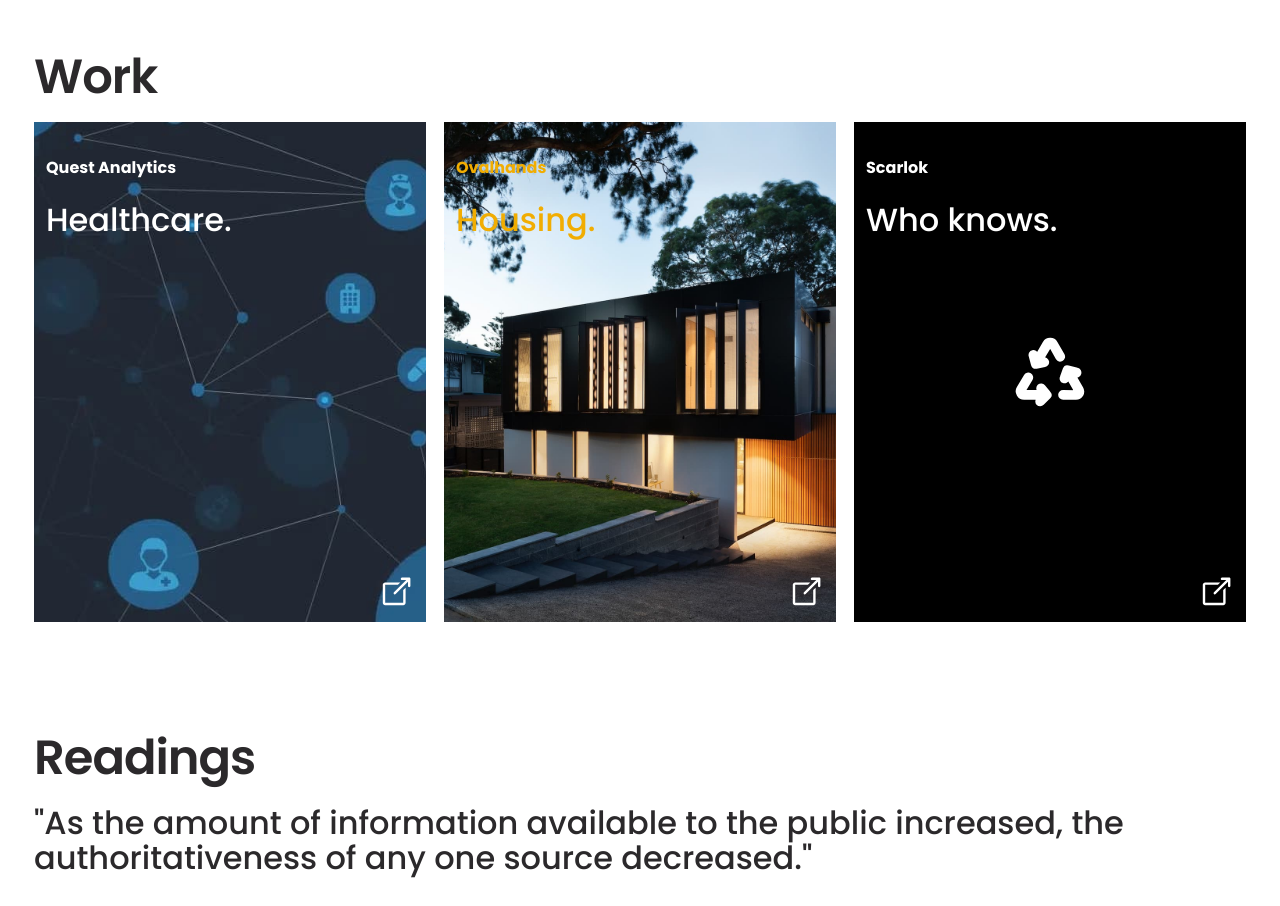
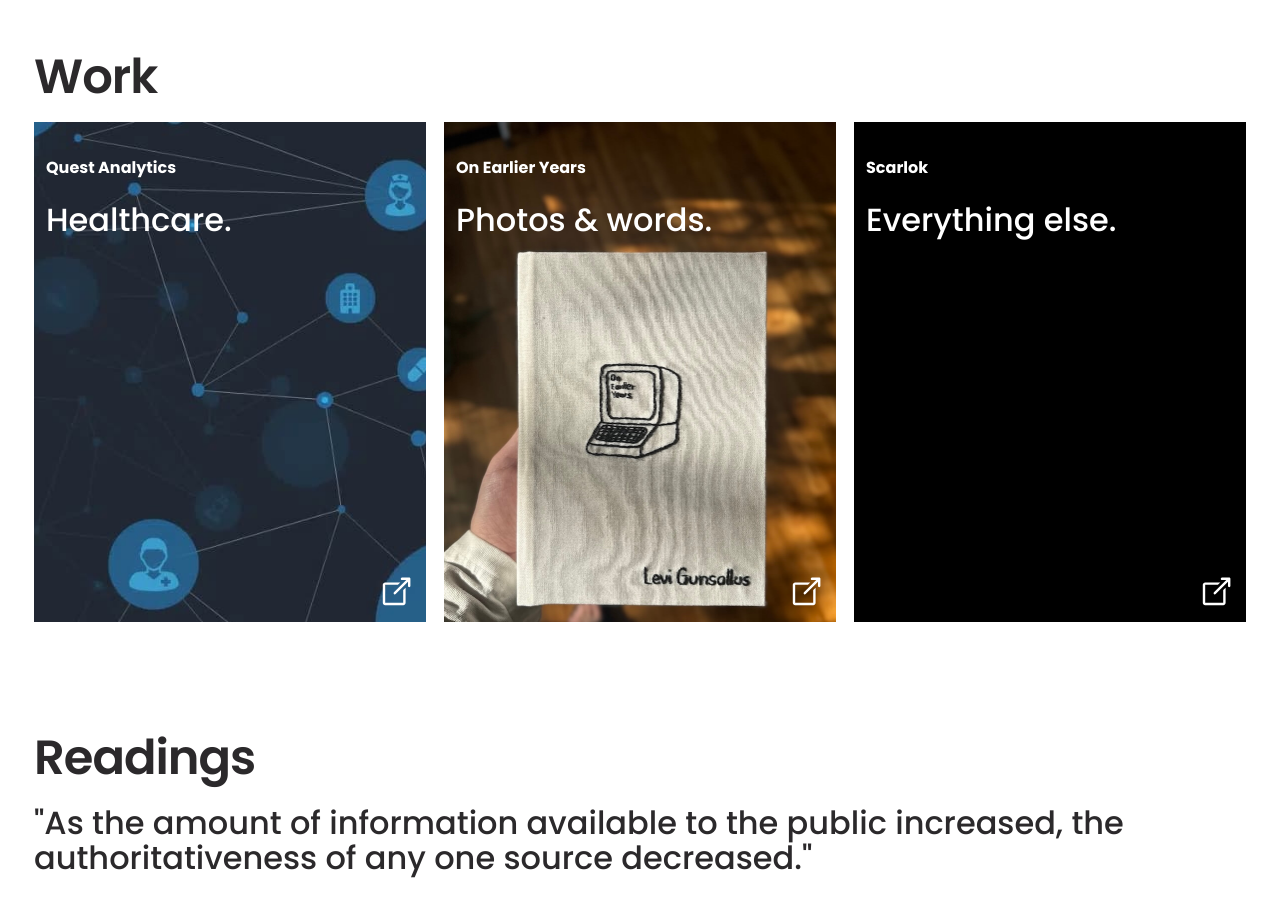
Before and after one commit to levigunz/levigunsallus.com, a SvelteKit app: page / in a window 1280 px wide. Shown: the part 1960-2866 px from the top of the page. Built offline with nearby package versions, Linux system fonts and the light colour scheme.

Commit message:
Replace ovalhands with onearlieryears

```diff
--- a/src/components/Work.svelte
+++ b/src/components/Work.svelte
@@ -1,6 +1,6 @@
 <script lang="ts">
     import questanalytics from '$lib/images/network.jpg';
-    import ovalhands from '$lib/images/ovalhands.jpg';
+    import onearlieryears from '$lib/images/onearlieryears.jpg';
 </script>
 
 <section>
@@ -17,12 +17,11 @@
                 </svg>
             </div>
         </a>
-        <a href="//ovalhands.com" target="_blank">
-            <div class="card" id="ovalhands">
-                <!-- Photo by <a href="https://unsplash.com/@rarchitecture_melbourne?utm_content=creditCopyText&utm_medium=referral&utm_source=unsplash">R ARCHITECTURE</a> on <a href="https://unsplash.com/photos/brown-and-white-concrete-building-near-green-trees-during-daytime-GGupkreKwxA?utm_content=creditCopyText&utm_medium=referral&utm_source=unsplash">Unsplash</a> -->
-                <img class="cover" loading="lazy" src={ovalhands} alt="Ovalhands" />
-                <h4>Ovalhands</h4>
-                <h2>Housing.</h2>
+        <a href="//onearlieryears.com" target="_blank">
+            <div class="card" id="on-earlier-years">
+                <img class="cover" loading="lazy" src={onearlieryears} alt="On Earlier Years" />
+                <h4>On Earlier Years</h4>
+                <h2>Photos & words.</h2>
                 <svg xmlns="http://www.w3.org/2000/svg" x="0px" y="0px" width="100" height="100" viewBox="0,0,256,256">
                     <g fill="#ffffff" fill-rule="nonzero" stroke="none" stroke-width="1" stroke-linecap="butt" stroke-linejoin="miter" stroke-miterlimit="10" stroke-dasharray="" stroke-dashoffset="0" font-family="none" font-weight="none" font-size="none" text-anchor="none" style="mix-blend-mode: normal"><g transform="scale(8.53333,8.53333)"><path d="M25.98047,2.99023c-0.03726,0.00118 -0.07443,0.00444 -0.11133,0.00977h-5.86914c-0.36064,-0.0051 -0.69608,0.18438 -0.87789,0.49587c-0.18181,0.3115 -0.18181,0.69676 0,1.00825c0.18181,0.3115 0.51725,0.50097 0.87789,0.49587h3.58594l-10.29297,10.29297c-0.26124,0.25082 -0.36648,0.62327 -0.27512,0.97371c0.09136,0.35044 0.36503,0.62411 0.71547,0.71547c0.35044,0.09136 0.72289,-0.01388 0.97371,-0.27512l10.29297,-10.29297v3.58594c-0.0051,0.36064 0.18438,0.69608 0.49587,0.87789c0.3115,0.18181 0.69676,0.18181 1.00825,0c0.3115,-0.18181 0.50097,-0.51725 0.49587,-0.87789v-5.87305c0.04031,-0.29141 -0.04973,-0.58579 -0.24615,-0.80479c-0.19643,-0.219 -0.47931,-0.34042 -0.77338,-0.33192zM6,7c-1.09306,0 -2,0.90694 -2,2v15c0,1.09306 0.90694,2 2,2h15c1.09306,0 2,-0.90694 2,-2v-10v-2.57812l-2,2v2.57813v8h-15v-15h8h2h0.57813l2,-2h-2.57812h-2z"></path></g></g>
                 </svg>
@@ -31,8 +30,7 @@
         <a href="//scarlok.com" target="_blank">
             <div class="card" id="scarlok">
                 <h4>Scarlok</h4>
-                <h2>Who knows.</h2>
-                <svg fill="#ffffff" viewBox="0 0 24 24" id="recycle" data-name="Flat Color" xmlns="http://www.w3.org/2000/svg" class="icon flat-color" stroke="#ffffff"><g id="SVGRepo_bgCarrier" stroke-width="0"></g><g id="SVGRepo_tracerCarrier" stroke-linecap="round" stroke-linejoin="round"></g><g id="SVGRepo_iconCarrier"><path id="primary" d="M21.71,19a2.06,2.06,0,0,1-1.77,1h0L16,20a1,1,0,0,1,0-2h0l3.93.05c.07-.07,0-.12,0-.13l-2.37-4.1-.15.43a1,1,0,1,1-1.88-.67l.88-2.47a1,1,0,0,1,1.2-.63l2.73.73a1,1,0,1,1-.52,1.93l-.4-.1,2.25,3.89A2.09,2.09,0,0,1,21.71,19ZM15.58,8.2A1,1,0,0,0,16,6.83L13.83,3.05a2,2,0,0,0-1.77-1h0a2.09,2.09,0,0,0-1.81,1L8,6.94l-.11-.4a1,1,0,0,0-1.22-.71,1,1,0,0,0-.71,1.23l.73,2.73a1,1,0,0,0,1,.74.55.55,0,0,0,.18,0L10.4,10a1,1,0,1,0-.36-2l-.45.08L12,4.06s0-.06.13,0l2.13,3.79A1,1,0,0,0,15.58,8.2Zm-5.52,8.15a1,1,0,0,0-1.52,1.3l.3.35H4.1S4,18,4,17.89l2.21-3.73a1,1,0,0,0-.35-1.37,1,1,0,0,0-1.37.35L2.29,16.88a2,2,0,0,0,0,2.05A2.08,2.08,0,0,0,4.09,20h4.5l-.3.29a1,1,0,0,0,0,1.42,1,1,0,0,0,1.42,0l2-2a1,1,0,0,0,0-1.36Z" style="fill: #ffffff;"></path></g></svg>
+                <h2>Everything else.</h2>
                 <svg xmlns="http://www.w3.org/2000/svg" x="0px" y="0px" width="100" height="100" viewBox="0,0,256,256">
                     <g fill="#ffffff" fill-rule="nonzero" stroke="none" stroke-width="1" stroke-linecap="butt" stroke-linejoin="miter" stroke-miterlimit="10" stroke-dasharray="" stroke-dashoffset="0" font-family="none" font-weight="none" font-size="none" text-anchor="none" style="mix-blend-mode: normal"><g transform="scale(8.53333,8.53333)"><path d="M25.98047,2.99023c-0.03726,0.00118 -0.07443,0.00444 -0.11133,0.00977h-5.86914c-0.36064,-0.0051 -0.69608,0.18438 -0.87789,0.49587c-0.18181,0.3115 -0.18181,0.69676 0,1.00825c0.18181,0.3115 0.51725,0.50097 0.87789,0.49587h3.58594l-10.29297,10.29297c-0.26124,0.25082 -0.36648,0.62327 -0.27512,0.97371c0.09136,0.35044 0.36503,0.62411 0.71547,0.71547c0.35044,0.09136 0.72289,-0.01388 0.97371,-0.27512l10.29297,-10.29297v3.58594c-0.0051,0.36064 0.18438,0.69608 0.49587,0.87789c0.3115,0.18181 0.69676,0.18181 1.00825,0c0.3115,-0.18181 0.50097,-0.51725 0.49587,-0.87789v-5.87305c0.04031,-0.29141 -0.04973,-0.58579 -0.24615,-0.80479c-0.19643,-0.219 -0.47931,-0.34042 -0.77338,-0.33192zM6,7c-1.09306,0 -2,0.90694 -2,2v15c0,1.09306 0.90694,2 2,2h15c1.09306,0 2,-0.90694 2,-2v-10v-2.57812l-2,2v2.57813v8h-15v-15h8h2h0.57813l2,-2h-2.57812h-2z"></path></g></g>
                 </svg>
@@ -95,21 +93,12 @@
         color: white;
     }
 
-    #ovalhands {
-        color: #f1ad02;
+    #on-earlier-years {
+        color: white;
     }
 
     #scarlok {
         background-color: black;
-    }
-
-    svg#recycle {
-        position: absolute;
-        width: 20%;
-        height: 20%;
-        left: 50%;
-        top: 50%;
-        transform: translate(-50%, -50%);
     }
 
     a {
```
Also changed, not shown: src/lib/images/onearlieryears.jpg (added), src/lib/images/ovalhands.jpg (deleted).
